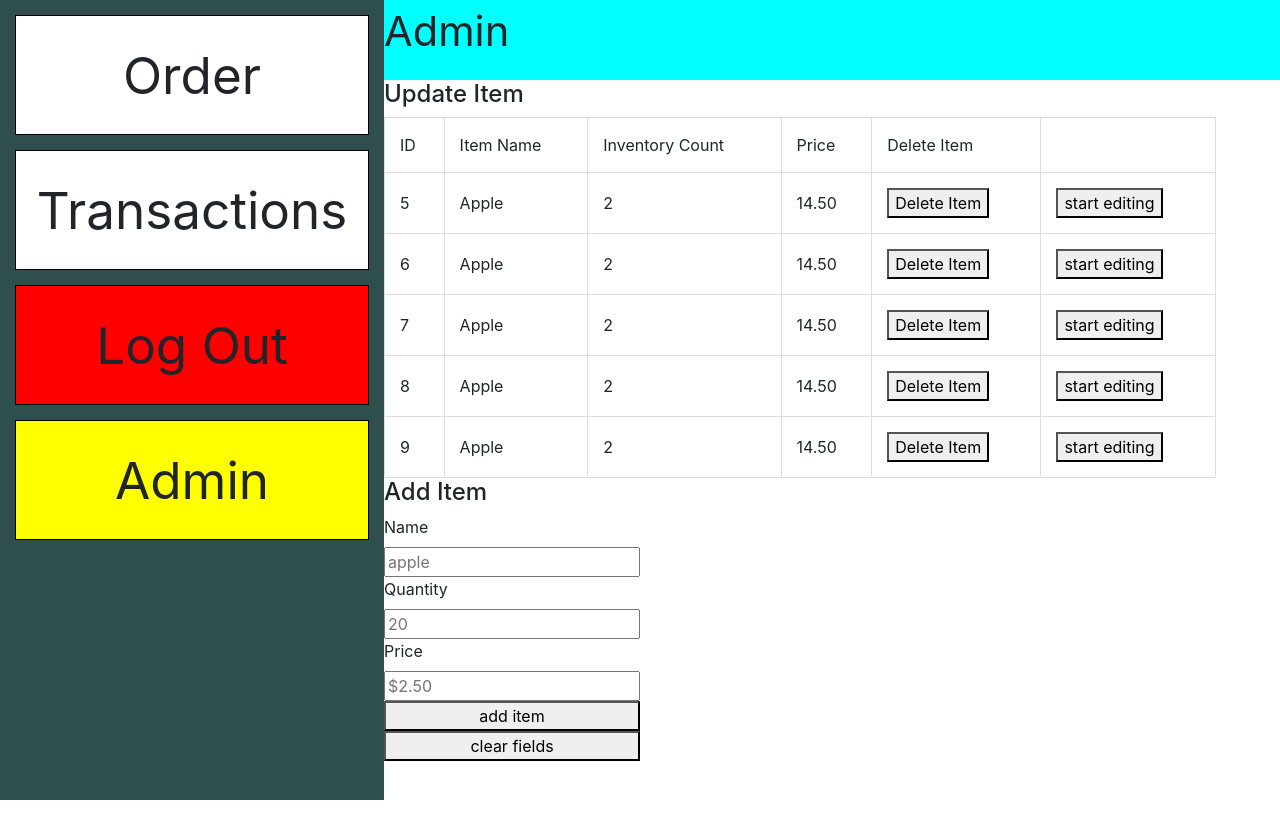
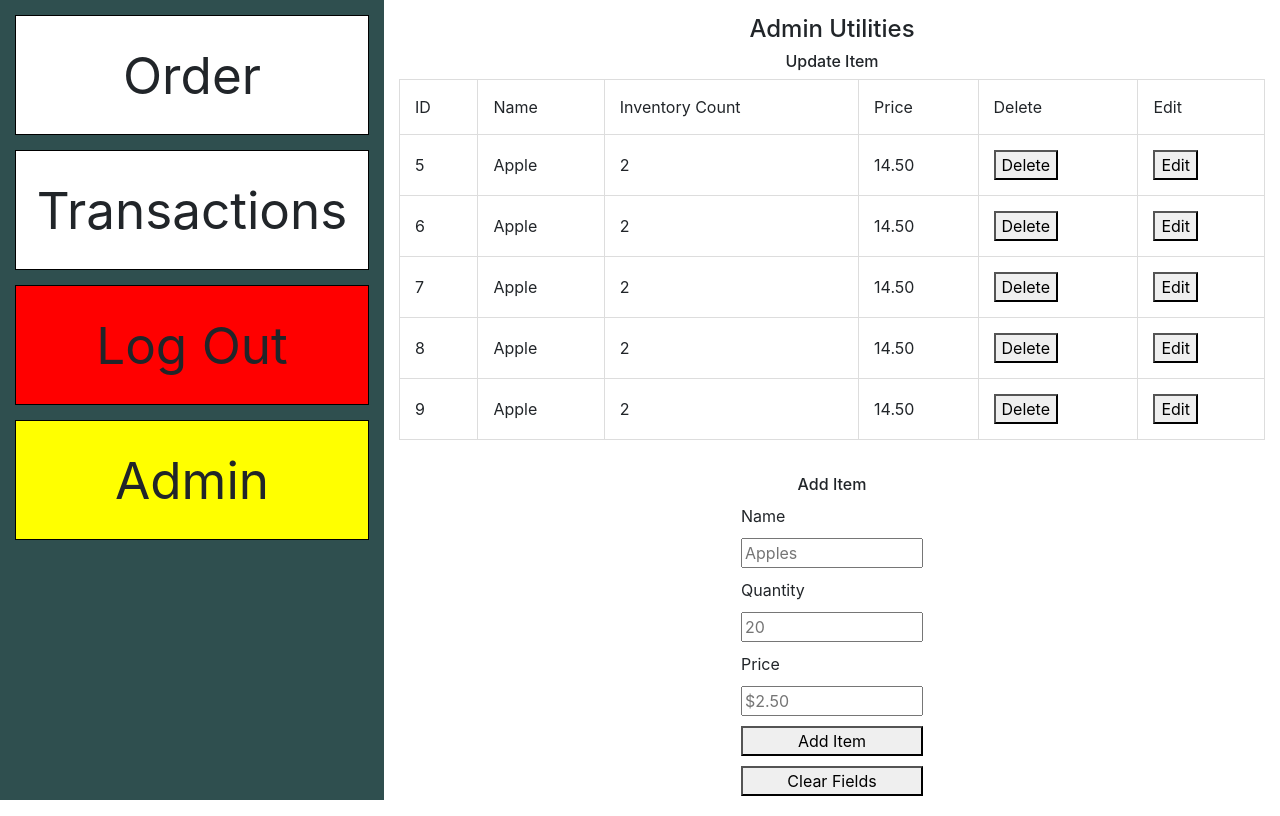
Before and after one commit to agutierrez0/stunning-octopus, a React (Create React App) app in the folder csharp_react.Web/ClientApp/: page /platform in a window 1280 px wide. Both pictures are taken after a click on the element "Admin". Built offline with nearby package versions, Linux system fonts and the light colour scheme.

Commit message:
improving UI on admin and transactions

```diff
--- a/csharp_react.Web/ClientApp/src/components/admin.js
+++ b/csharp_react.Web/ClientApp/src/components/admin.js
@@ -52,8 +52,8 @@ export default function Admin() {
                 <td><button disabled onClick={() => console.log("delete: ", item)}>Delete Item</button></td>
                 <td>
                     <div style={{display: 'flex', flexDirection: 'column'}}>
-                        <button onClick={() => handleSaveChanges(item)}>save changes</button>
-                        <button onClick={() => handleStopEditing(item)}>discard changes</button>
+                        <button onClick={() => handleSaveChanges(item)}>Save Changes</button>
+                        <button onClick={() => handleStopEditing(item)}>Discard Changes</button>
                     </div>
                 </td>
             </tr>
@@ -63,8 +63,8 @@ export default function Admin() {
                 <td>Apple</td>
                 <td>2</td>
                 <td>14.50</td>
-                <td><button onClick={() => console.log("delete: ", item)}>Delete Item</button></td>
-                <td><button onClick={() => handleStartEditing(item)}>start editing</button></td>
+                <td><button onClick={() => console.log("delete: ", item)}>Delete</button></td>
+                <td><button onClick={() => handleStartEditing(item)}>Edit</button></td>
             </tr>
         }
     }
@@ -75,36 +75,38 @@ export default function Admin() {
         setItemPrice("")
     }
 
-    return (<div>
-        <div className="admin-title">
-            Admin
-        </div>
-        <h4>Update Item</h4>
+    return (<>
+    <div className="admin-container">
+        <h4>Admin Utilities</h4>
+        <h6>Update Item</h6>
         <table>
             <thead>
                 <tr>
                     <td>ID</td>
-                    <td>Item Name</td>
+                    <td>Name</td>
                     <td>Inventory Count</td>
                     <td>Price</td>
-                    <td>Delete Item</td>
+                    <td>Delete</td>
+                    <td>Edit</td>
                 </tr>
             </thead>
             <tbody>
                 {z.map((x, i) => getRowStuff(x, i))}
             </tbody>
         </table>
-        <h4>Add Item</h4>
+
         <div className="add-item-section">
+            <h6 style={{textAlign: 'center'}}>Add Item</h6>
             <label>Name</label>
-            <input value={itemName} onChange={(event) => setItemName(event.target.value)} placeholder="apple"></input>
+            <input value={itemName} onChange={(event) => setItemName(event.target.value)} placeholder="Apples"></input>
             <label>Quantity</label>
             <input value={itemQuantity} onChange={(event) => setItemQuantity(event.target.value)} placeholder="20"></input>
             <label>Price</label>
             <input value={itemPrice} onChange={(event) => setItemPrice(event.target.value)} placeholder="$2.50"></input>
 
-            <button onClick={() => console.log({itemPrice, itemName, itemQuantity})}>add item</button>
-            <button onClick={handleClearFields}>clear fields</button>
+            <button onClick={() => console.log({itemPrice, itemName, itemQuantity})}>Add Item</button>
+            <button onClick={handleClearFields}>Clear Fields</button>
         </div>
-    </div>)
+    </div>
+    </>)
 }
--- a/csharp_react.Web/ClientApp/src/components/css/admin.css
+++ b/csharp_react.Web/ClientApp/src/components/css/admin.css
@@ -1,10 +1,3 @@
-.admin-title {
-    height: 10vh;
-    width: 70vw;
-    background-color: aqua;
-    font-size: calc(2vw + 2vh);
-}
-
 table, td, th {
     border: 1px solid #ddd;
     text-align: left;
@@ -24,3 +17,20 @@ th, td {
     flex-direction: column;
     width: fit-content;
 }
+
+.admin-container {
+    display: flex;
+    align-items: center;
+    flex-direction: column;
+    padding: 15px;
+    width: 70vw;
+}
+
+.add-item-section {
+    width: 15vw;
+    margin-top: 30px;
+}
+
+.add-item-section > * {
+    margin: 5px;
+}
--- a/csharp_react.Web/ClientApp/src/components/css/transactions.css
+++ b/csharp_react.Web/ClientApp/src/components/css/transactions.css
@@ -11,3 +11,12 @@ table {
 th, td {
     padding: 15px;
 }
+
+.transactions-container {
+    display: flex;
+    text-align: start;
+    align-items: center;
+    flex-direction: column;
+    padding: 15px;
+    width: 70vw;
+}
```
